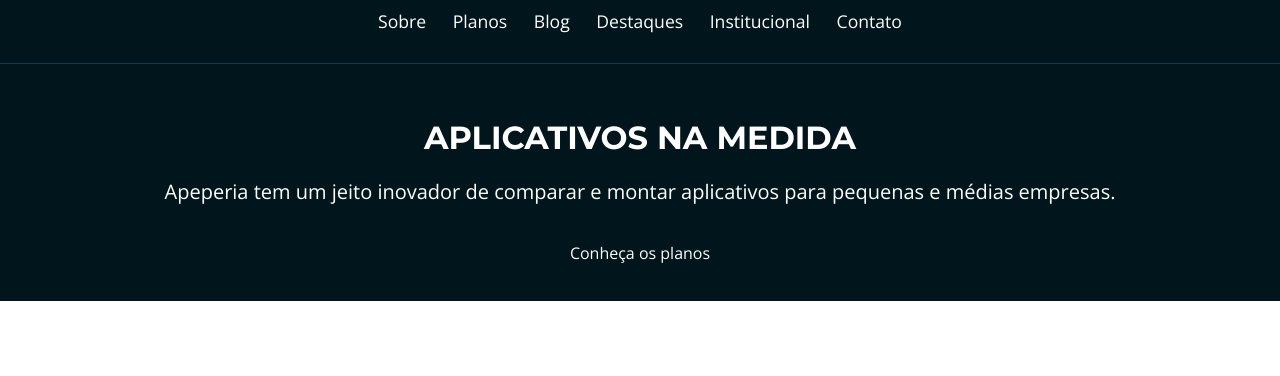
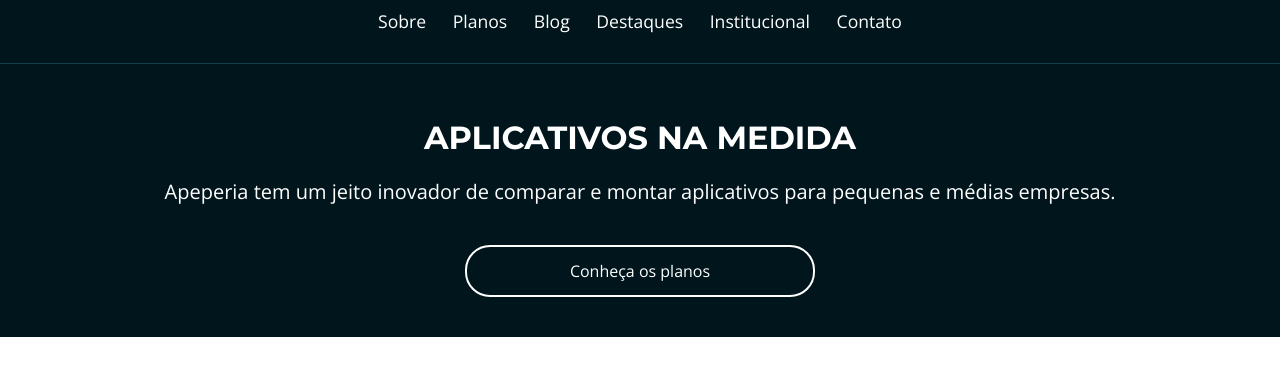
Before and after one commit to NaykyrOliveira/Layouts-Respnsivos, a plain HTML site: page projeto-apeperia/index.html in a window 1280 px wide. Shown: the part 74-450 px from the top of the page. Drawn offline with nearby package versions, Linux system fonts and the light colour scheme.

```diff
--- a/projeto-apeperia/css/cabecalho.css
+++ b/projeto-apeperia/css/cabecalho.css
@@ -1,5 +1,5 @@
 .cabecalho {
-    color: #FFF;
+    color: var(--branco);
 
     width: 100%;
 
@@ -12,7 +12,7 @@
     padding-top: .75rem;
     padding-bottom: .75rem;
 
-    border-bottom: 1px solid #103D4A;
+    border-bottom: 1px solid var(--borda-cabecalho-mobile);
 
     position: absolute;
 }
--- a/projeto-apeperia/css/chamada.css
+++ b/projeto-apeperia/css/chamada.css
@@ -3,17 +3,17 @@
     flex-direction: column;
     align-items: center;
 
-    color: #FFF;
+    color: var(--branco);
     text-align: center;
 
-    background-color: #00161C;
+    background-color: var(--bg-chamada-mobile);
 
     padding-top: 12.25rem;
     padding-bottom: 2.5rem;
 }
 
 .chamada__titulo {
-    font-family: 'Montserrat', serif;
+    font-family: var(--montserrat);
     font-size: 2rem;
     font-weight: 700;
     text-transform: uppercase;
--- a/projeto-apeperia/css/style.css
+++ b/projeto-apeperia/css/style.css
@@ -1,6 +1,43 @@
 @charset "UTF-8";
 @import url('https://fonts.googleapis.com/css2? family= Montserrat:wght@300;400;700 & family= Open+Sans:wght@300;400;700 & display=swap' );
+
+:root {
+    --branco: #FFF;
+    --azul-claro: #DFE3E5;
+    --vermelho-forte: #B72E2E;
+    --cinza-escuro: #4F4C4C;
+    --cinza-claro: #F7F4F4;
+    --cinza-medio: #D9D9D9;
+
+    --fonte-link: #0084FF;
+    --fonte-cinza: #666;
+    --borda-cabecalho-mobile: #103D4A;
+    --bg-rodape: #333;
+    --bg-chamada-mobile: #00161C;
+
+    --planos-cartao-start: #56CCF2;
+    --planos-cartao-ultra: #B04CD9;
+    --planos-cartao-mega: #E33B3B;
+
+    --montserrat: 'Montserrat', sans-serif;
+}
 
 body {
     font-family: 'Open Sans', sans-serif;
 }
+
+.container {
+    padding-right: 6%;
+    padding-left: 6%;
+}
+
+.botao {
+    text-align: center;
+    display: block;
+    width: 100%;
+    max-width: 350px;
+    box-sizing: border-box;
+    padding: 1rem 2rem;
+    border: 2px solid var(--branco);
+    border-radius: 25px;
+}
--- a/projeto-apeperia/index.html
+++ b/projeto-apeperia/index.html
@@ -12,7 +12,7 @@
     <link rel="stylesheet" href="css/planos.css">
 </head>
 <body>
-    <header class="cabecalho">
+    <header class="cabecalho container">
         <img src="img/logo-apeperia.svg" alt="Logo da Apeperia" class="cabecalho__logo">
         <nav class="cabecalho__navegacao">
             <ul>
@@ -27,10 +27,10 @@
     </header>
 
     <main>
-        <section class="chamada">
+        <section class="chamada container">
             <h1 class="chamada__titulo">Aplicativos Na Medida</h1>
             <p class="chamada__texto">Apeperia tem um jeito inovador de comparar e montar aplicativos para pequenas e médias empresas.</p>
-            <a href="#" class="chamada__botao">Conheça os planos</a>
+            <a href="#" class="chamada__botao botao">Conheça os planos</a>
         </section>
     </main>
 
```
Also changed, not shown: projeto-apeperia/cores.txt (deleted).
